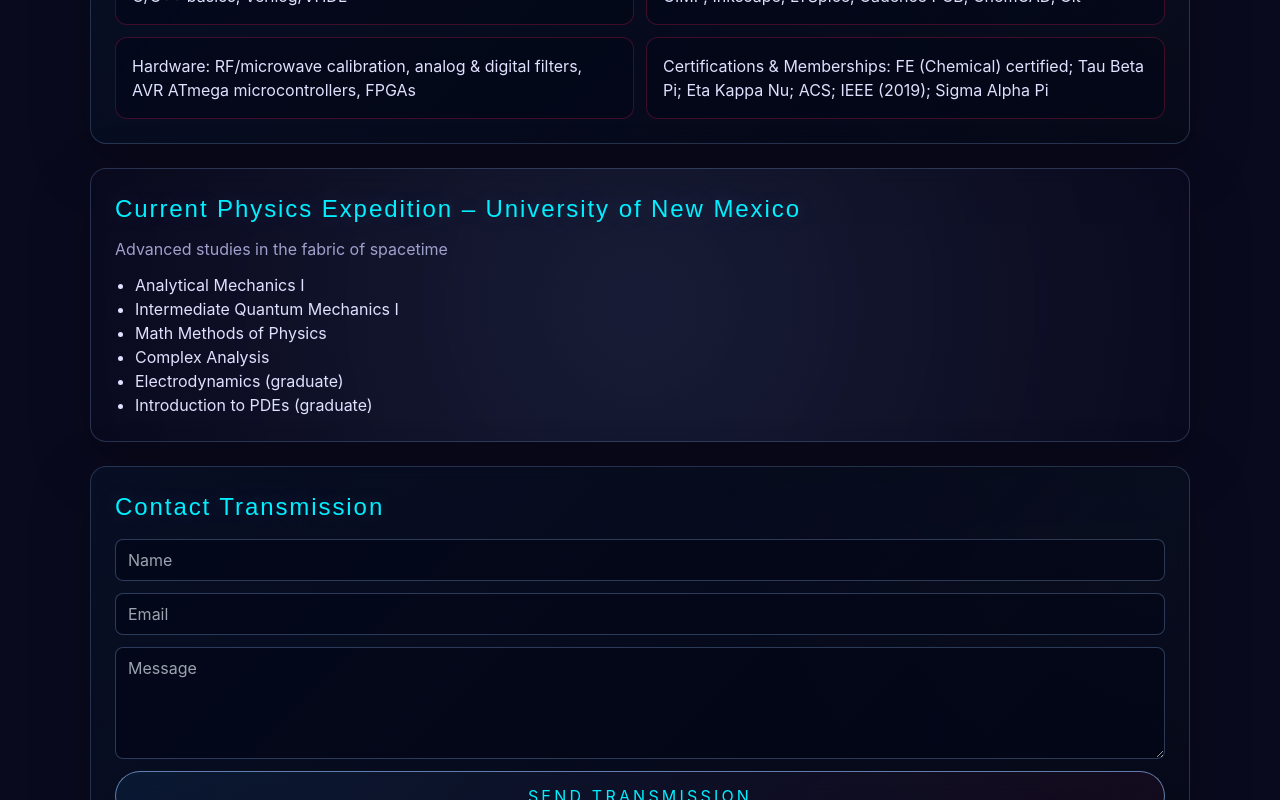
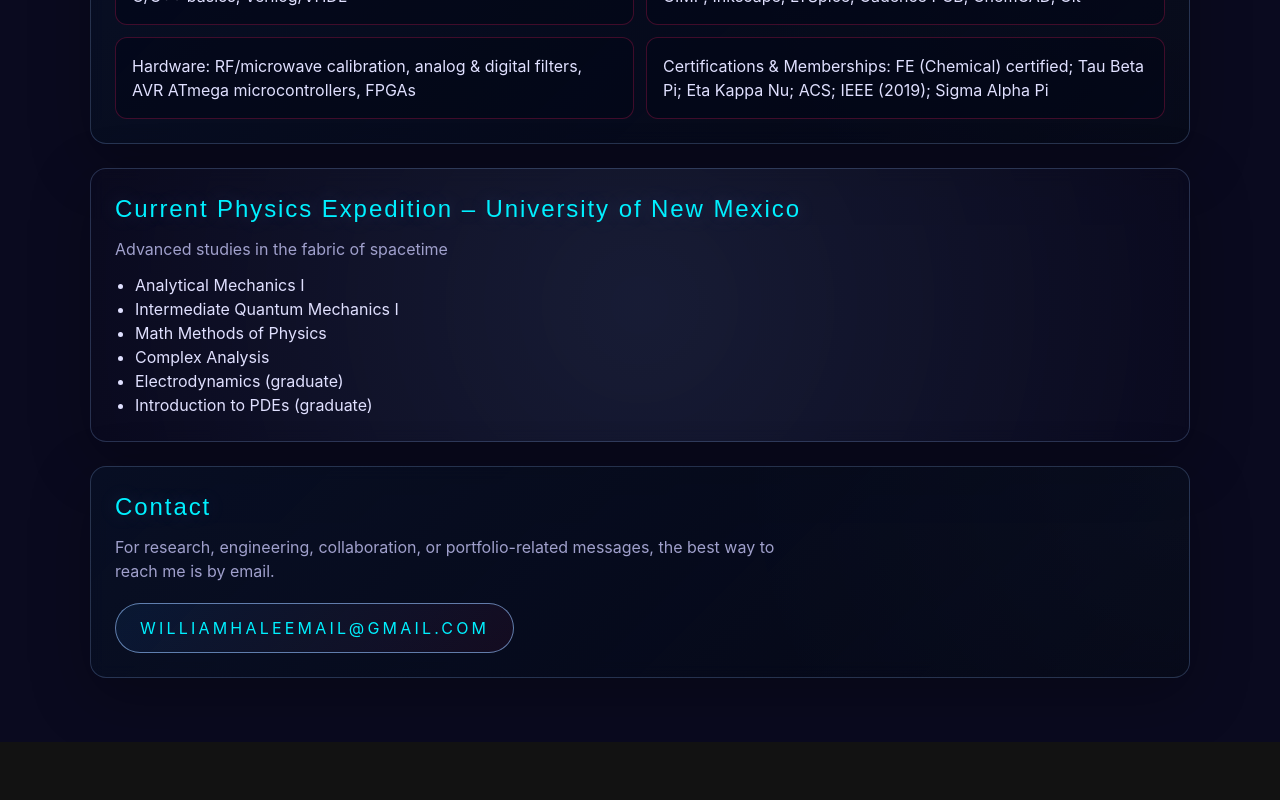
Before and after one commit to cipherwhale/cipherwhale.github.io, a React (Vite) app: page / in a window 1280 px wide. Shown: the part 2000-2800 px from the top of the page. After the commit the page ends 2742 px from the top, so only its background shows below. Built offline with nearby package versions, Linux system fonts and the light colour scheme.

Commit message:
Replace broken contact form with email link

```diff
--- a/src/sections/ContactSection.tsx
+++ b/src/sections/ContactSection.tsx
@@ -1,46 +1,17 @@
-import { useState } from "react";
-import { useForm } from "react-hook-form";
-import { z } from "zod";
-import { zodResolver } from "@hookform/resolvers/zod";
-import { motion } from "framer-motion";
-
-const schema = z.object({
-  name: z.string().min(2),
-  email: z.string().email(),
-  message: z.string().min(15),
-});
-
-type FormValues = z.infer<typeof schema>;
-
 export default function ContactSection() {
-  const [status, setStatus] = useState<"idle" | "ok" | "error">("idle");
-  const { register, handleSubmit, formState: { errors, isSubmitting } } = useForm<FormValues>({ resolver: zodResolver(schema) });
-
-  const onSubmit = async (values: FormValues) => {
-    try {
-      const res = await fetch("https://formspree.io/f/your-form-id", {
-        method: "POST",
-        headers: { "Content-Type": "application/json" },
-        body: JSON.stringify(values),
-      });
-      setStatus(res.ok ? "ok" : "error");
-    } catch {
-      setStatus("error");
-    }
-  };
-
   return (
     <section id="contact" className="panel">
-      <h2 className="section-title">Contact Transmission</h2>
-      <form onSubmit={handleSubmit(onSubmit)} className="mt-4 grid gap-3">
-        <input {...register("name")} placeholder="Name" className="field" />
-        <input {...register("email")} placeholder="Email" className="field" />
-        <textarea {...register("message")} placeholder="Message" className="field min-h-28" />
-        {(errors.name || errors.email || errors.message) ? <p className="text-xs text-red-300">Please complete all fields correctly.</p> : null}
-        <button disabled={isSubmitting} className="btn">{isSubmitting ? "Sending..." : "Send Transmission"}</button>
-      </form>
-      {status === "ok" ? <motion.p initial={{ opacity: 0 }} animate={{ opacity: 1 }} className="mt-2 text-space-cyan">Transmission sent.</motion.p> : null}
-      {status === "error" ? <motion.p initial={{ opacity: 0 }} animate={{ opacity: 1 }} className="mt-2 text-red-300">Transmission failed. Try again.</motion.p> : null}
+      <h2 className="section-title">Contact</h2>
+      <p className="muted max-w-2xl">
+        For research, engineering, collaboration, or portfolio-related messages,
+        the best way to reach me is by email.
+      </p>
+      <a
+        className="btn mt-5 inline-block"
+        href="mailto:williamhaleemail@gmail.com"
+      >
+        williamhaleemail@gmail.com
+      </a>
     </section>
   );
 }
```
